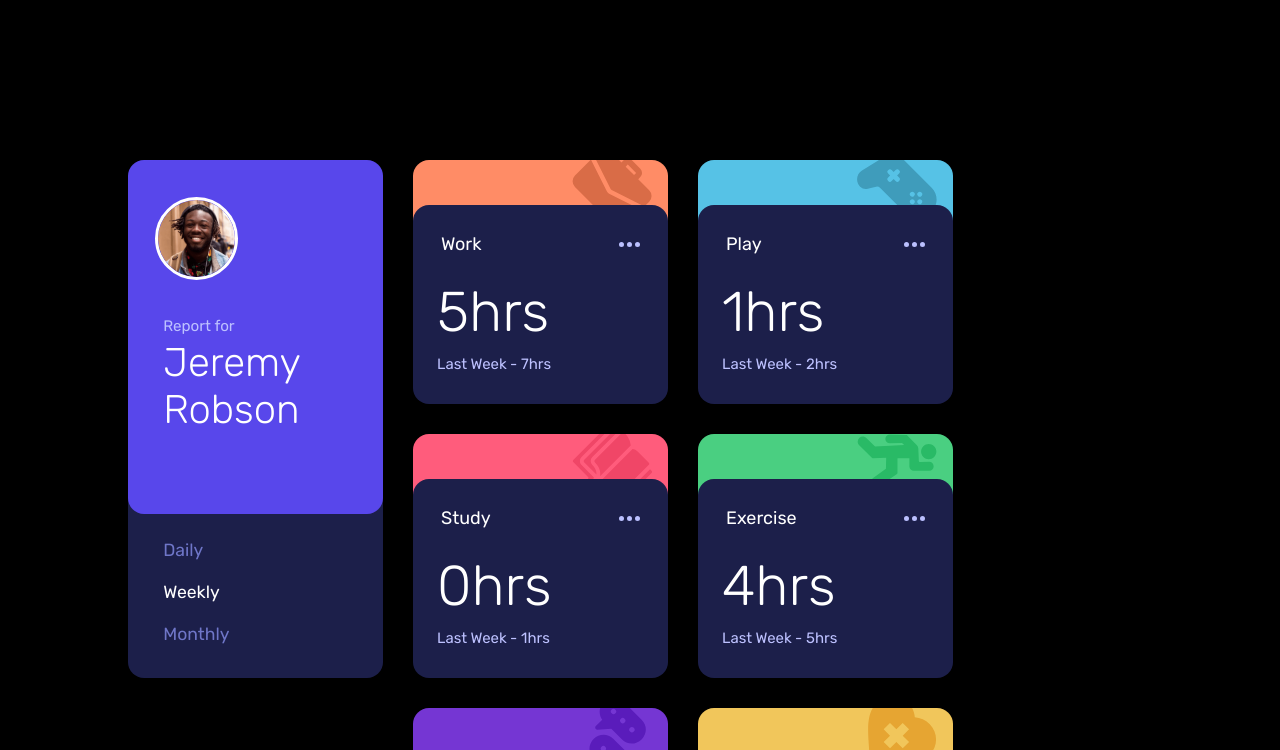
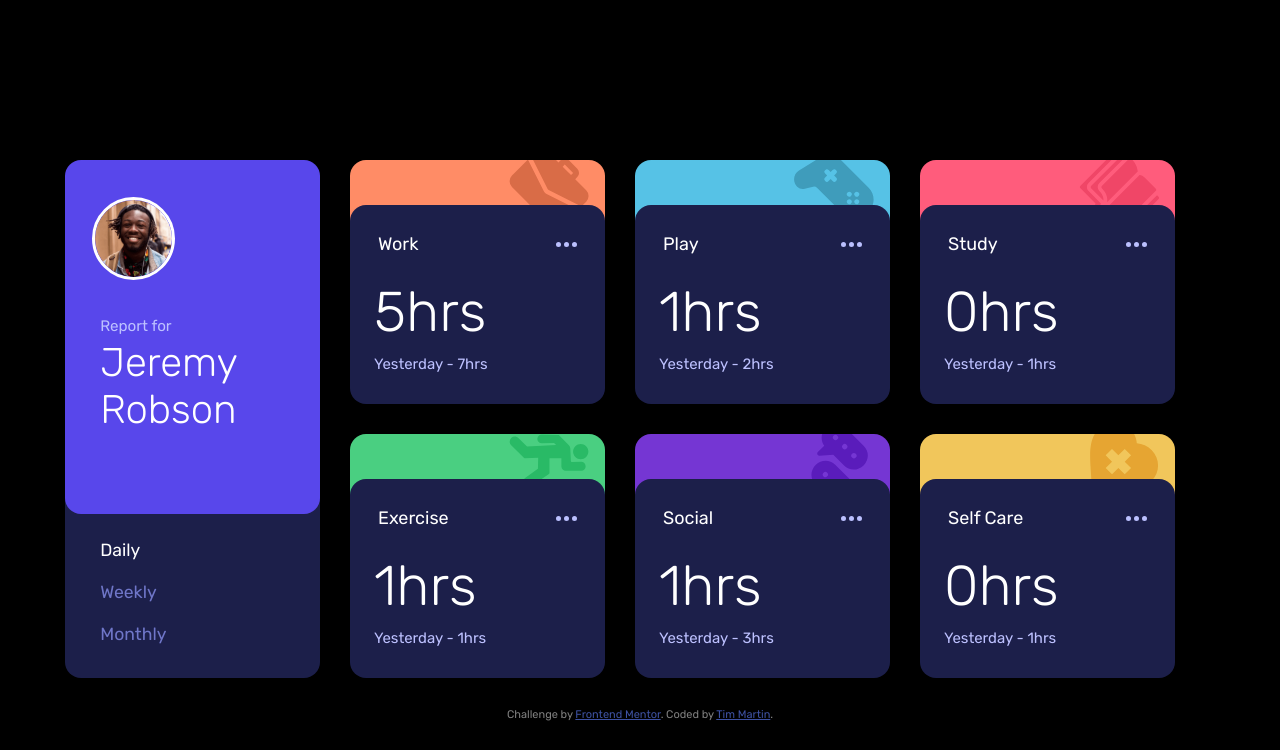
Before and after one commit to TimMartin13-Frontend-Mentor/time_tracking_dashboard, a website: page index.html in a window 1280 px wide. Both pictures are taken after a click on the link "Daily". Shown: the top 750 px of the page. Drawn offline with Linux system fonts and the light colour scheme.

Commit message:
Added the numbers changing with the selection of Daily, Weekly, Monthly

```diff
--- a/index.html
+++ b/index.html
@@ -27,9 +27,9 @@
       </figure>
       <div class="time-frame-box profile-box">
         <div class="time-frame">
-          <a href="#daily">Daily</a>
-          <a href="#weekly" class="selected">Weekly</a>
-          <a href="#monthly">Monthly</a>
+          <a href="#daily" class="link-daily selected">Daily</a>
+          <a href="#weekly" class="link-weekly">Weekly</a>
+          <a href="#monthly" class="link-monthly">Monthly</a>
         </div>
       </div>
     </section>
@@ -44,8 +44,8 @@
             <img src="./images/icon-ellipsis.svg" alt="ellipsis">
           </div>
           <div class="hours-container">
-            <h2 class="cur-hours">5hrs</h2>
-            <h5 class="prev-hours">Last Week - 7hrs</h5>
+            <h2 class="cur-hours"><span class="curr-work">5</span>hrs</h2>
+            <h5 class="prev-hours prev-work">Last Week - 7hrs</h5>
           </div>
         </div>
       </div>
@@ -59,8 +59,8 @@
             <img src="./images/icon-ellipsis.svg" alt="ellipsis">
           </div>
           <div class="hours-container">
-            <h2 class="cur-hours">1hrs</h2>
-            <h5 class="prev-hours">Last Week - 2hrs</h5>
+            <h2 class="cur-hours"><span class="curr-play">1</span>hrs</h2>
+            <h5 class="prev-hours prev-play">Last Week - 2hrs</h5>
           </div>
         </div>
       </div>
@@ -74,8 +74,8 @@
             <img src="./images/icon-ellipsis.svg" alt="ellipsis">
           </div>
           <div class="hours-container">
-            <h2 class="cur-hours">0hrs</h2>
-            <h5 class="prev-hours">Last Week - 1hrs</h5>
+            <h2 class="cur-hours"><span class="curr-study">0</span>hrs</h2>
+            <h5 class="prev-hours prev-study">Last Week - 1hrs</h5>
           </div>
         </div>
       </div>
@@ -89,8 +89,8 @@
             <img src="./images/icon-ellipsis.svg" alt="ellipsis">
           </div>
           <div class="hours-container">
-            <h2 class="cur-hours">4hrs</h2>
-            <h5 class="prev-hours">Last Week - 5hrs</h5>
+            <h2 class="cur-hours"><span class="curr-exercise">4</span>hrs</h2>
+            <h5 class="prev-hours prev-exercise">Last Week - 5hrs</h5>
           </div>
         </div>
       </div>
@@ -104,8 +104,8 @@
             <img src="./images/icon-ellipsis.svg" alt="ellipsis">
           </div>
           <div class="hours-container">
-            <h2 class="cur-hours">5hrs</h2>
-            <h5 class="prev-hours">Last Week - 10hrs</h5>
+            <h2 class="cur-hours"><span class="curr-social">5</span>hrs</h2>
+            <h5 class="prev-hours prev-social">Last Week - 10hrs</h5>
           </div>
         </div>
       </div>
@@ -119,8 +119,8 @@
             <img src="./images/icon-ellipsis.svg" alt="ellipsis">
           </div>
           <div class="hours-container">
-            <h2 class="cur-hours">2hrs</h2>
-            <h5 class="prev-hours">Last Week - 2hrs</h5>
+            <h2 class="cur-hours"><span class="curr-self-care">2</span>hrs</h2>
+            <h5 class="prev-hours prev-self-care">Last Week - 2hrs</h5>
           </div>
         </div>
       </div>
@@ -134,6 +134,6 @@
     Coded by <a href="#">Tim Martin</a>.
   </div>
 
-
+  <script src="./js/main.js"></script>
 </body>
 </html>
--- /dev/null
+++ b/js/main.js
@@ -0,0 +1,96 @@
+const daily = document.querySelector(".link-daily");
+const weekly = document.querySelector(".link-weekly");
+const monthly = document.querySelector(".link-monthly");
+const currWork = document.querySelector(".curr-work");
+const prevWork = document.querySelector(".prev-work");
+const currPlay = document.querySelector(".curr-play");
+const prevPlay = document.querySelector(".prev-play");
+const currStudy = document.querySelector(".curr-study");
+const prevStudy = document.querySelector(".prev-study");
+const currExercise = document.querySelector(".curr-exercise");
+const prevExercise = document.querySelector(".prev-exercise");
+const currSocial = document.querySelector(".curr-social");
+const prevSocial = document.querySelector(".prev-social");
+const currSelfCare = document.querySelector(".curr-self-care");
+const prevSelfCare = document.querySelector(".prev-self-care");
+
+
+// Get the json data
+async function getInfo() {
+  fetch("../data.json")
+  .then(response => {
+    return response.json();
+  })
+  .then(data =>
+    {
+      dailyInfo(data);
+      weeklyInfo(data);
+      monthlyInfo(data);
+  });
+}
+
+function dailyInfo(resData) {
+  daily.addEventListener("click", function () {
+    reset();
+    this.classList.toggle('selected');
+    currWork.innerHTML = resData[0].timeframes.daily.current;
+    prevWork.innerHTML = `Yesterday - ${ resData[0].timeframes.daily.previous }hrs`;
+    currPlay.innerHTML = resData[1].timeframes.daily.current;
+    prevPlay.innerHTML = `Yesterday - ${ resData[1].timeframes.daily.previous }hrs`;
+    currStudy.innerHTML = resData[2].timeframes.daily.current;
+    prevStudy.innerHTML = `Yesterday - ${ resData[2].timeframes.daily.previous }hrs`;
+    currExercise.innerHTML = resData[3].timeframes.daily.current;
+    prevExercise.innerHTML = `Yesterday - ${ resData[3].timeframes.daily.previous }hrs`;
+    currSocial.innerHTML = resData[4].timeframes.daily.current;
+    prevSocial.innerHTML = `Yesterday - ${ resData[4].timeframes.daily.previous }hrs`;
+    currSelfCare.innerHTML = resData[5].timeframes.daily.current;
+    prevSelfCare.innerHTML = `Yesterday - ${ resData[5].timeframes.daily.previous }hrs`;
+  });
+}
+
+function weeklyInfo(resData) {
+  weekly.addEventListener("click", function () {
+    reset();
+    this.classList.toggle('selected');
+    currWork.innerHTML = resData[0].timeframes.weekly.current;
+    prevWork.innerHTML = `Last Week - ${ resData[0].timeframes.weekly.previous }hrs`;
+    currPlay.innerHTML = resData[1].timeframes.weekly.current;
+    prevPlay.innerHTML = `Last Week - ${ resData[1].timeframes.weekly.previous }hrs`;
+    currStudy.innerHTML = resData[2].timeframes.weekly.current;
+    prevStudy.innerHTML = `Last Week - ${ resData[2].timeframes.weekly.previous }hrs`;
+    currExercise.innerHTML = resData[3].timeframes.weekly.current;
+    prevExercise.innerHTML = `Last Week - ${ resData[3].timeframes.weekly.previous }hrs`;
+    currSocial.innerHTML = resData[4].timeframes.weekly.current;
+    prevSocial.innerHTML = `Last Week - ${ resData[4].timeframes.weekly.previous }hrs`;
+    currSelfCare.innerHTML = resData[5].timeframes.weekly.current;
+    prevSelfCare.innerHTML = `Last Week - ${ resData[5].timeframes.weekly.previous }hrs`;
+  });
+}
+
+function monthlyInfo(resData) {
+  monthly.addEventListener("click", function () {
+    reset();
+    this.classList.toggle('selected');
+    currWork.innerHTML = resData[0].timeframes.monthly.current;
+    prevWork.innerHTML = `Last Month - ${ resData[0].timeframes.monthly.previous }hrs`;
+    currPlay.innerHTML = resData[1].timeframes.monthly.current;
+    prevPlay.innerHTML = `Last Month - ${ resData[1].timeframes.monthly.previous }hrs`;
+    currStudy.innerHTML = resData[2].timeframes.monthly.current;
+    prevStudy.innerHTML = `Last Month - ${ resData[2].timeframes.monthly.previous }hrs`;
+    currExercise.innerHTML = resData[3].timeframes.monthly.current;
+    prevExercise.innerHTML = `Last Month - ${ resData[3].timeframes.monthly.previous }hrs`;
+    currSocial.innerHTML = resData[4].timeframes.monthly.current;
+    prevSocial.innerHTML = `Last Month - ${ resData[4].timeframes.monthly.previous }hrs`;
+    currSelfCare.innerHTML = resData[5].timeframes.monthly.current;
+    prevSelfCare.innerHTML = `Last Month - ${ resData[5].timeframes.monthly.previous }hrs`;
+  });
+
+}
+
+function reset () {
+  daily.classList.remove('selected');
+  weekly.classList.remove('selected');
+  monthly.classList.remove('selected');
+}
+
+getInfo();
--- a/sass/abstracts/_fonts.scss
+++ b/sass/abstracts/_fonts.scss
@@ -36,7 +36,7 @@ body {
   font-weight: 400;
 }
 
-@media (min-width: 650px) {
+@media (min-width: 870px) {
   .name {
     font-size: 2.5rem;
   }
--- a/sass/components/_activity_card.scss
+++ b/sass/components/_activity_card.scss
@@ -111,7 +111,7 @@ img.icon-self-care {
   color: ab.$pale-blue;
 }
 
-@media (min-width: 650px) {
+@media (min-width: 870px) {
   .box-size {
     width: 255px;
     height: 199px;
--- a/sass/components/_profile_card.scss
+++ b/sass/components/_profile_card.scss
@@ -81,7 +81,7 @@
   }
 }
 
-@media (min-width: 650px) {
+@media (min-width: 870px) {
   .profile {
     flex-direction: column;
     align-items: flex-start;
--- a/sass/layout/_main_layout.scss
+++ b/sass/layout/_main_layout.scss
@@ -28,10 +28,10 @@ body {
   margin-bottom: 1.5rem;
 }
 
-@media (min-width: 650px){
+@media (min-width: 870px){
   .container {
     margin: 10rem auto 0 auto;
-    width: 80%;
+    width: 95%;
     max-width: 1150px;
     display: flex;
     flex-direction: row;
```
Also changed, not shown: styles/style.css.
